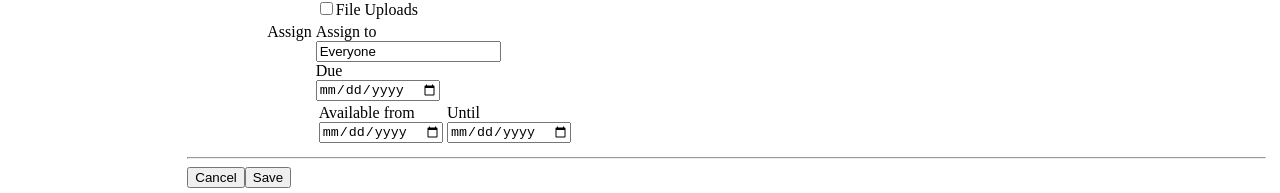
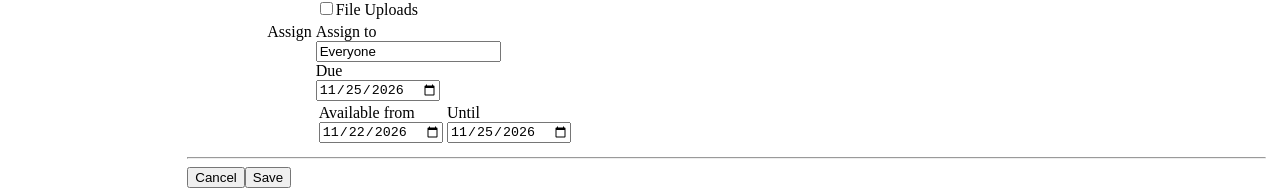
Before and after one commit to redyalredy/kambaz-next-js, a Next.js app: page /courses/1/assignments/1 in a window 1280 px wide. Shown: the part 398-591 px from the top of the page. Built offline with nearby package versions, Linux system fonts and the light colour scheme.

Commit message:
added default values and fixed images

```diff
--- a/app/(kambaz)/courses/[cid]/assignments/[aid]/page.tsx
+++ b/app/(kambaz)/courses/[cid]/assignments/[aid]/page.tsx
@@ -5,9 +5,9 @@ export default function AssignmentEditor() {
         <br/>
         <br/>
         <input id="wd-name" defaultValue="A1 - ENV + HTML" /><br /><br />
-        <textarea id="wd-description">
-          The assignment is available online Submit a link to the landing page of
-        </textarea>
+        <textarea id="wd-description"
+          defaultValue="The assignment is available online Submit a link to the landing page of"
+        />
         <br />
         <table>
           <tr>
@@ -35,10 +35,10 @@ export default function AssignmentEditor() {
               <label htmlFor="wd-display-grade">Display Grade as</label>
             </td>
             <td>
-              <select className="wd-btn" id="wd-display-grade">
+              <select className="wd-btn" id="wd-display-grade" defaultValue="Percentage">
                   <option value="Letter">Letter</option>
                   <option value="Points">Points</option>
-                  <option selected value="Percentage">Percentage</option>
+                  <option value="Percentage">Percentage</option>
               </select>
             </td>
           </tr>
@@ -48,9 +48,9 @@ export default function AssignmentEditor() {
               <label htmlFor="wd-submission">Submission Type</label>
             </td>
             <td>
-              <select className="wd-btn" id="wd-submission-type">
+              <select className="wd-btn" id="wd-submission-type" defaultValue="Online">
                   <option value="InPerson">InPerson</option>
-                  <option selected value="Online">Online</option>
+                  <option value="Online">Online</option>
               </select>
               <br/>
 
@@ -81,18 +81,18 @@ export default function AssignmentEditor() {
               <br/>
               <label htmlFor="wd-due-date">Due</label>
               <br/>
-              <input type="date" id="wd-due-date" name="wd-due-date" />
+              <input type="date" id="wd-due-date" name="wd-due-date" defaultValue="2026-11-25"/>
               <br/>
               <table>
                 <tr>
                   <td>
                   <label htmlFor="wd-available">Available from</label>
             <br/>
-              <input type="date" id="wd-available" name="wd-available" />
+              <input type="date" id="wd-available" name="wd-available" defaultValue="2026-11-22"/>
                   </td>
                   <td>
                   <label htmlFor="wd-until">Until</label> <br/>
-              <input type="date" id="wd-until" name="wd-until" />
+              <input type="date" id="wd-until" name="wd-until" defaultValue="2026-11-25"/>
                   </td>
                 </tr>
               </table>
--- a/app/(kambaz)/dashboard/page.tsx
+++ b/app/(kambaz)/dashboard/page.tsx
@@ -35,7 +35,7 @@ export default function Dashboard() {
 
         <div className="wd-dashboard-course">
             <Link href="/course/1429" className="wd-dashboard-course-link">
-                <Image src="/images/art.jpg" width={200} height={150} alt="arthistory" />
+                <Image src="/images/arthistory.jpg" width={200} height={150} alt="arthistory" />
                 <div>
                     <h5> ART1429 Art History </h5>
                     <p className="wd-dashboard-course-title">
```
Also changed, not shown: public/images/teslabot.jpg (added).
